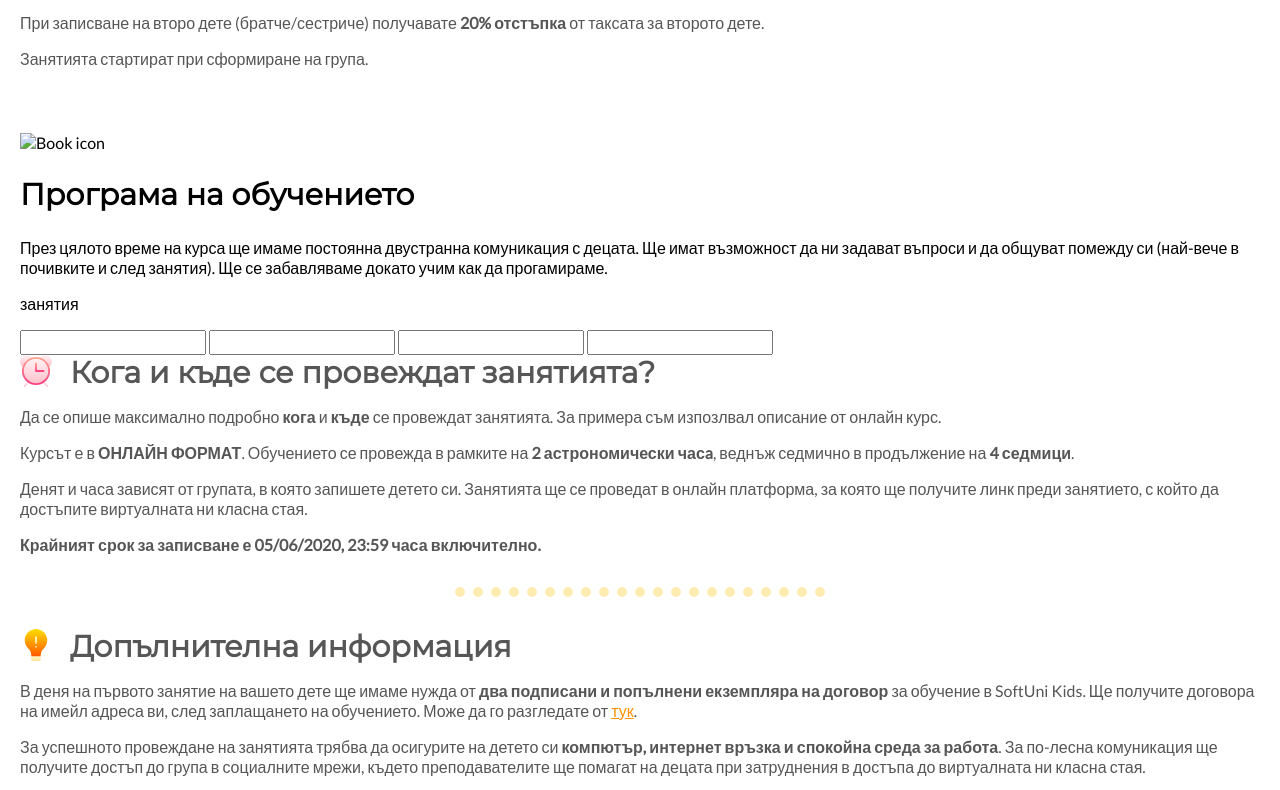
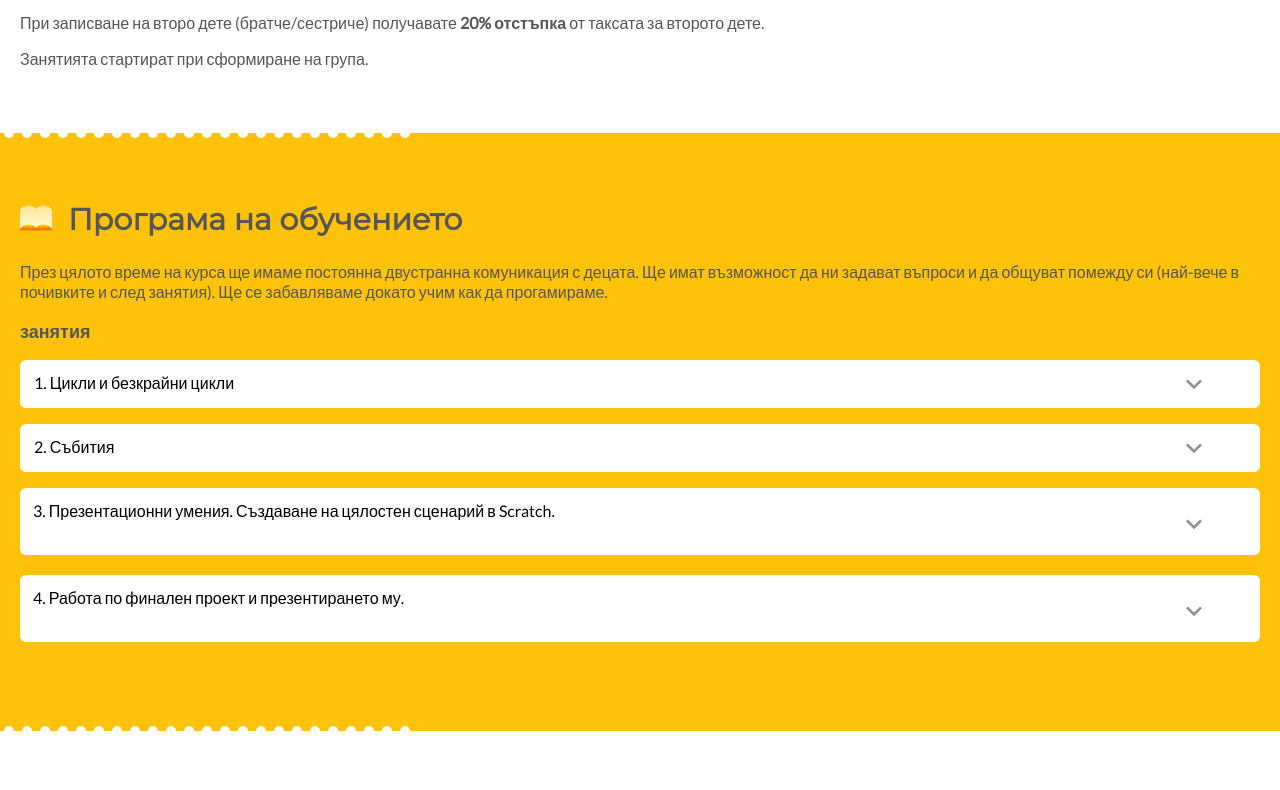
Before and after one commit to Botche/Design-exam-softuni, a website: page src/index.html in a window 1280 px wide. Shown: the part 2068-2858 px from the top of the page. Drawn offline with nearby package versions, Linux system fonts and the light colour scheme.

Commit message:
Design program section

```diff
--- a/src/index.html
+++ b/src/index.html
@@ -124,23 +124,36 @@
             <div class="container--main-layout">
                 <section class="section-resume margin--bottom-large">
                     <p class="section-resume__content">
-                        Това е втора част към онлайн обучението „Първи стъпки в програмирането”, който е първият и основополагащ онлайн модул по време на обучението по програмиране на SoftUni Kids. Той е насочен към изграждане на основни компетенции и умения, необходими на децата, за да продължат обучението си в следващи модули от програмата ни за малки програмисти. Първо ниво в направление софтуерни курсове се смята за преминато, след завършване и на двете части от курса и получен сертификат.
+                        Това е втора част към онлайн обучението „Първи стъпки в програмирането”, който е първият и
+                        основополагащ онлайн модул по време на обучението по програмиране на SoftUni Kids. Той е насочен
+                        към изграждане на основни компетенции и умения, необходими на децата, за да продължат обучението
+                        си в следващи модули от програмата ни за малки програмисти. Първо ниво в направление софтуерни
+                        курсове се смята за преминато, след завършване и на двете части от курса и получен сертификат.
                     </p>
 
                     <p class="section-resume__content">
-                        По време на курса "Първи стъпки в програмирането - част 2", децата получават знания за видовете цикъл, събития, а също така се учат на активно общуване в група и работа в екип – принципи, които са заложени в цялостната програма на обучението по програмиране на SoftUni Kids.
+                        По време на курса "Първи стъпки в програмирането - част 2", децата получават знания за видовете
+                        цикъл, събития, а също така се учат на активно общуване в група и работа в екип – принципи,
+                        които са заложени в цялостната програма на обучението по програмиране на SoftUni Kids.
                     </p>
 
                     <p class="section-resume__content">
-                        Курсът завършва със създаване на сценарии, които са измислени, съставени и програмирани от децата. В последния ден на занятията родителите са добре дошли в последния половин час, за да видят и презентацията на създадената от децата им програма! След завършване на втората част от курса, децата получават и своите сертификати за успешно преминато първо ниво „Първи стъпки в програмирането“.
+                        Курсът завършва със създаване на сценарии, които са измислени, съставени и програмирани от
+                        децата. В последния ден на занятията родителите са добре дошли в последния половин час, за да
+                        видят и презентацията на създадената от децата им програма! След завършване на втората част от
+                        курса, децата получават и своите сертификати за успешно преминато първо ниво „Първи стъпки в
+                        програмирането“.
                     </p>
 
                     <div class="section-resume__media">
-                        <img class="section-resume__video" src="./images/main/Video-background-image.svg" alt="Video image">
-                        <img class="section-resume__video-button" src="./images/main/Player-button.svg" alt="Player button">
+                        <img class="section-resume__video" src="./images/main/Video-background-image.svg"
+                            alt="Video image">
+                        <img class="section-resume__video-button" src="./images/main/Player-button.svg"
+                            alt="Player button">
                     </div>
                 </section>
-
+            </div>
+            <div class="container--main-layout">
                 <section class="section-messages margin--bottom-large">
                     <div class="message">
                         <div class="message__header">
@@ -152,7 +165,8 @@
                         </div>
 
                         <p class="message__description">
-                            Онлайн курсът е подходящ <span class="text-bold">за напълно начинаещи:</span> необходимо е децата да могат да четат и пишат и да имат достъп до компютър с интернет връзка.
+                            Онлайн курсът е подходящ <span class="text-bold">за напълно начинаещи:</span> необходимо е
+                            децата да могат да четат и пишат и да имат достъп до компютър с интернет връзка.
                         </p>
                     </div>
 
@@ -190,45 +204,109 @@
                         </div>
 
                         <p class="message__description">
-                            При записване на второ дете (братче/сестриче) получавате <span class="text-bold">20% отстъпка</span> от таксата за второто дете.
+                            При записване на второ дете (братче/сестриче) получавате <span class="text-bold">20%
+                                отстъпка</span> от таксата за второто дете.
                         </p>
                         <p class="message__description">
                             Занятията стартират при сформиране на група.
                         </p>
                     </div>
                 </section>
-
-                <section class="section-program">
-                    <header>
-                        <div>
-                            <img src="" alt="Book icon">
+            </div>
+            <section class="section-program container--grid-full-size container--grid margin--bottom-large">
+                <div class="container--grid-full-size section-program__dots section-program__dots--top">
+                    <div class="dot"></div>
+                    <div class="dot"></div>
+                    <div class="dot"></div>
+                    <div class="dot"></div>
+                    <div class="dot"></div>
+                    <div class="dot"></div>
+                    <div class="dot"></div>
+                    <div class="dot"></div>
+                    <div class="dot"></div>
+                    <div class="dot"></div>
+                    <div class="dot"></div>
+                    <div class="dot"></div>
+                    <div class="dot"></div>
+                    <div class="dot"></div>
+                    <div class="dot"></div>
+                    <div class="dot"></div>
+                    <div class="dot"></div>
+                    <div class="dot"></div>
+                    <div class="dot"></div>
+                    <div class="dot"></div>
+                    <div class="dot"></div>
+                    <div class="dot"></div>
+                    <div class="dot"></div>
+                </div>
+                <div class="container--main-layout margin--top-large margin--bottom-large">
+                    <header class="section-program__header">
+                        <div class="section-program__media">
+                            <img src="./images/main/Book.svg" alt="Book icon">
                         </div>
 
-                        <h2>Програма на обучението</h2>
+                        <h2 class="section-program__title margin__zero">Програма на обучението</h2>
                     </header>
 
-                    <main>
-                        <p>
-                            През цялото време на курса ще имаме постоянна двустранна комуникация с децата. Ще имат възможност да ни задават въпроси и да общуват помежду си (най-вече в почивките и след занятия). Ще се забавляваме докато учим как да прогамираме.
+                    <main class="section-program__content">
+                        <p class="section-program__description">
+                            През цялото време на курса ще имаме постоянна двустранна комуникация с децата. Ще имат
+                            възможност да ни задават въпроси и да общуват помежду си (най-вече в почивките и след
+                            занятия).
+                            Ще се забавляваме докато учим как да прогамираме.
                         </p>
 
-                        <p>занятия</p>
+                        <p class="section-program__form-title">занятия</p>
 
-                        <label>
-                            <input type="text">
-                        </label>
-                        <label>
-                            <input type="text">
-                        </label>
-                        <label>
-                            <input type="text">
-                        </label>
-                        <label>
-                            <input type="text">
-                        </label>
+                        <form action="">
+                            <div class="section-program__input-wrapper">
+                                <input type="text" value="1. Цикли и безкрайни цикли" readonly>
+                            </div>
+
+                            <div class="section-program__input-wrapper">
+                                <input type="text" value="2. Събития" readonly>
+                            </div>
+
+                            <div class="section-program__input-wrapper">
+                                <textarea readonly>3. Презентационни умения. Създаване на цялостен сценарий в Scratch.
+                                </textarea>
+                            </div>
+
+                            <div class="section-program__input-wrapper">
+                                <textarea readonly>4. Работа по финален проект и презентирането му.
+                                </textarea>
+                            </div>
+                        </form>
                     </main>
-                </section>
+                </div>
+                <div class="container--grid-full-size section-program__dots section-program__dots--bottom">
+                    <div class="dot"></div>
+                    <div class="dot"></div>
+                    <div class="dot"></div>
+                    <div class="dot"></div>
+                    <div class="dot"></div>
+                    <div class="dot"></div>
+                    <div class="dot"></div>
+                    <div class="dot"></div>
+                    <div class="dot"></div>
+                    <div class="dot"></div>
+                    <div class="dot"></div>
+                    <div class="dot"></div>
+                    <div class="dot"></div>
+                    <div class="dot"></div>
+                    <div class="dot"></div>
+                    <div class="dot"></div>
+                    <div class="dot"></div>
+                    <div class="dot"></div>
+                    <div class="dot"></div>
+                    <div class="dot"></div>
+                    <div class="dot"></div>
+                    <div class="dot"></div>
+                    <div class="dot"></div>
+                </div>
+            </section>
 
+            <div class="container--main-layout">
                 <section class="section-messages margin--bottom-large">
                     <div class="message">
                         <div class="message__header">
@@ -240,13 +318,19 @@
                         </div>
 
                         <p class="message__description">
-                            Да се опише максимално подробно <span class="text-bold">кога</span> и <span class="text-bold">къде</span> се провеждат занятията. За примера съм изпозлвал описание от онлайн курс.
+                            Да се опише максимално подробно <span class="text-bold">кога</span> и <span
+                                class="text-bold">къде</span> се провеждат занятията. За примера съм изпозлвал описание
+                            от онлайн курс.
                         </p>
                         <p class="message__description">
-                            Курсът е в <span class="text-bold">ОНЛАЙН ФОРМАТ</span>. Обучението се провежда в рамките на <span class="text-bold">2 астрономически часa</span>, веднъж седмично в продължение на <span class="text-bold">4 седмици</span>.
+                            Курсът е в <span class="text-bold">ОНЛАЙН ФОРМАТ</span>. Обучението се провежда в рамките на
+                            <span class="text-bold">2 астрономически часa</span>, веднъж седмично в продължение на <span
+                                class="text-bold">4 седмици</span>.
                         </p>
                         <p class="message__description">
-                            Денят и часа зависят от групата, в която запишете детето си. Занятията ще се проведат в онлайн платформа, за която ще получите линк преди занятието, с който да достъпите виртуалната ни класна стая.
+                            Денят и часа зависят от групата, в която запишете детето си. Занятията ще се проведат в
+                            онлайн платформа, за която ще получите линк преди занятието, с който да достъпите
+                            виртуалната ни класна стая.
                         </p>
                         <p class="message__description text-bold">
                             Крайният срок за записване е 05/06/2020, 23:59 часа включително.
@@ -287,10 +371,16 @@
                         </div>
 
                         <p class="message__description">
-                            В деня на първото занятие на вашето дете ще имаме нужда от <span class="text-bold">два подписани и попълнени екземпляра на договор</span> за обучение в SoftUni Kids. Ще получите договора на имейл адреса ви, след заплащането на обучението. Може да го разгледате от <a href="#" class="message__link message__link--orange">тук</a>.
+                            В деня на първото занятие на вашето дете ще имаме нужда от <span class="text-bold">два
+                                подписани и попълнени екземпляра на договор</span> за обучение в SoftUni Kids. Ще
+                            получите договора на имейл адреса ви, след заплащането на обучението. Може да го разгледате
+                            от <a href="#" class="message__link message__link--orange">тук</a>.
                         </p>
                         <p class="message__description">
-                            За успешното провеждане на занятията трябва да осигурите на детето си <span class="text-bold">компютър, интернет връзка и спокойна среда за работа</span>. За по-лесна комуникация ще получите достъп до група в социалните мрежи, където преподавателите ще помагат на децата при затруднения в достъпа до виртуалната ни класна стая.
+                            За успешното провеждане на занятията трябва да осигурите на детето си <span
+                                class="text-bold">компютър, интернет връзка и спокойна среда за работа</span>. За
+                            по-лесна комуникация ще получите достъп до група в социалните мрежи, където преподавателите
+                            ще помагат на децата при затруднения в достъпа до виртуалната ни класна стая.
                         </p>
                         <p class="message__description">
                             Почивен ден за групите - няма.
--- a/src/styles/scss/01-settings/_settings-colors.scss
+++ b/src/styles/scss/01-settings/_settings-colors.scss
@@ -9,5 +9,6 @@ $color-grey-700: #565656;
 $color-orange-100: #FFECB3;
 $color-orange-500: #FFC20A;
 $color-orange-800: #FF9100;
+$color-orange-900: #FF7100;
 
 $color-blue-400: #44A9F8;
--- /dev/null
+++ b/src/styles/scss/04-elements/_elements-inputs.scss
@@ -0,0 +1,13 @@
+input, textarea {
+    border-radius: 0.6rem;
+    border: none;
+    padding: 1.4rem 5.6rem 1.6rem 1.4rem;
+    width: 100%;
+    position: relative;
+}
+
+textarea {
+    padding-left: 2.9rem;
+    text-indent: -1.6rem;
+    resize: none;
+}
--- /dev/null
+++ b/src/styles/scss/06-components/_components-section-program.scss
@@ -0,0 +1,58 @@
+.section-program {
+    background-color: $color-orange-500;
+    color: $color-grey-700;
+    position: relative;
+
+    &__header {
+        display: flex;
+        margin-bottom: 2.4rem;
+    }
+
+    &__media {
+        align-self: flex-start;
+        margin-right: 1.6rem;
+    }
+
+    &__form-title {
+        font-size: 1.8rem;
+        font-weight: bold;
+        line-height: 2.2rem;
+    }
+
+    &__input-wrapper {
+        position: relative;
+        margin-bottom: 1.6rem;
+
+        &::after {
+            content: url(../../../images/main/Input-arrow-down.svg);
+            display: block;
+            width: 3.2rem;
+            height: 3.2rem;
+            position: absolute;
+            z-index: 2;
+            top: 50%;
+            right: 4%;
+            transform: translateY(-50%);
+        }
+    }
+
+    .section-program__dots {
+        display: flex;
+
+        &--top {
+            margin-top: -0.5rem;
+        }
+
+        &--bottom {
+            margin-bottom: -0.5rem;
+        }
+
+        .dot {
+            width: 1rem;
+            height: 1rem;
+            background-color: $color-white;
+            border-radius: 50%;
+            margin: 0 0.4rem;
+        }
+    }
+}
--- a/src/styles/scss/07-utilities/_utilities-margin.scss
+++ b/src/styles/scss/07-utilities/_utilities-margin.scss
@@ -5,6 +5,14 @@
 
         &--bottom {
             margin-bottom: 0;
+        }
+    }
+
+    &--top {
+
+
+        &-large {
+            margin-top: 6.4rem !important;
         }
     }
 
--- a/src/styles/scss/main.scss
+++ b/src/styles/scss/main.scss
@@ -7,6 +7,7 @@
 
 @import "./04-elements/elements-link";
 @import "./04-elements/elements-image";
+@import "./04-elements/elements-inputs";
 
 @import "./05-objects/objects-container";
 
@@ -17,6 +18,7 @@
 @import "./06-components/components-badge";
 @import "./06-components/components-information-section-header";
 @import "./06-components/components-section-resume";
+@import "./06-components/components-section-program";
 @import "./06-components/components-message";
 @import "./06-components/components-dots";
 
```
Also changed, not shown: src/images/main/Book.svg (added), src/images/main/Input-arrow-down.svg (added), src/styles/css/main.css.
